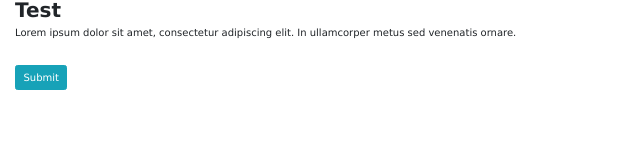
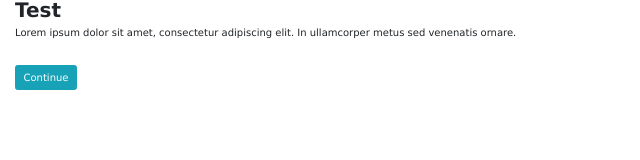
Before and after one commit to sirinapha88/OrganizationalCulture, a website: page client/views/templates/introduction.html in a window 1280 px wide. Shown: the full height of the page, 0-640 px from the left. Drawn offline with nearby package versions, Linux system fonts and the light colour scheme; files that its build step writes are made by us from their sources.

Commit message:
added button in introduction.html

```diff
--- a/client/views/templates/introduction.html
+++ b/client/views/templates/introduction.html
@@ -12,7 +12,7 @@
 		<h2>Test</h2>
 		<p>Lorem ipsum dolor sit amet, consectetur adipiscing elit. In ullamcorper metus sed venenatis ornare.</p>
 		<br>
-		<input type="submit" class="btn btn-info" name="">
+		<input type="submit" class="btn btn-info" name="" value="Continue">
 
 	</div>
 
```
